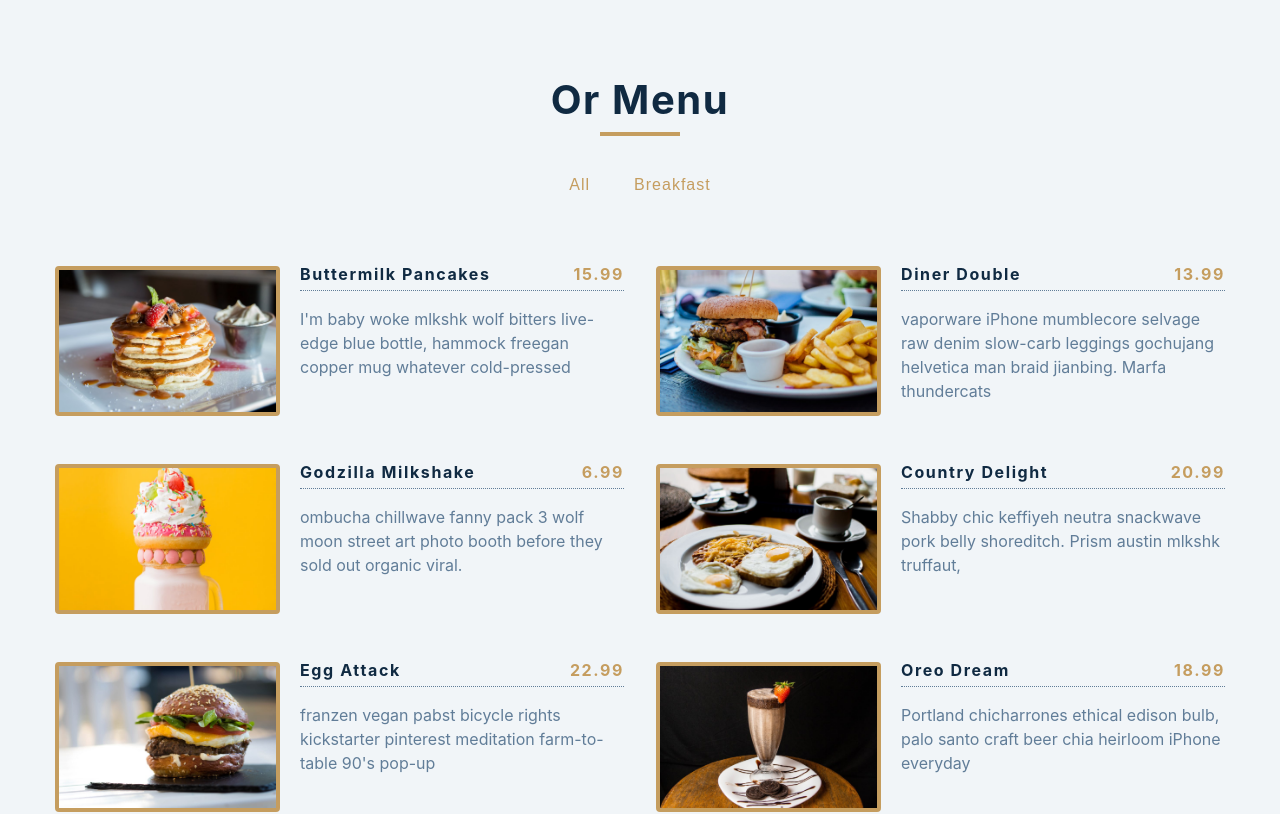
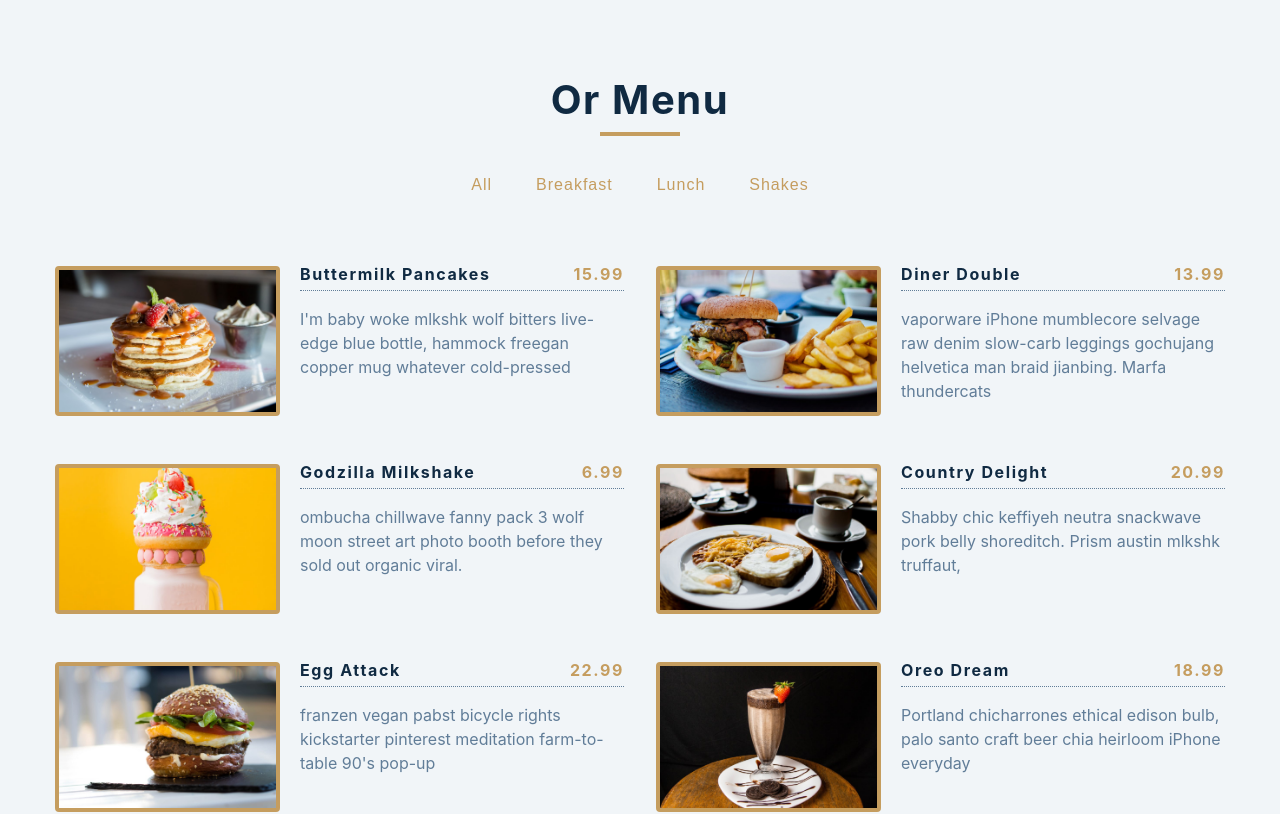
Before and after one commit to o0p/food-menu-react, a React (Create React App) app: page / in a window 1280 px wide. Shown: the top 814 px of the page. Built offline with nearby package versions, Linux system fonts and the light colour scheme.

Commit message:
Add dinamic item button filters

```diff
--- a/src/App.js
+++ b/src/App.js
@@ -3,9 +3,11 @@
 import Categories from './Categories';
 import items from './data';
 
+const allCategories = ['all', ...new Set(items.map((item) => item.category))];
+
 function App() {
   const [menuItems, setMenuItems] = useState(items);
-  const [categories, setCategories] = useState([]);
+  const [categories, setCategories] = useState(allCategories);
 
   const filterItems = (category) => {
     if (category === 'all') {
@@ -23,7 +25,7 @@
           <h2>or menu</h2>
           <div className="underline"></div>
         </div>
-        <Categories filterItems={filterItems} />
+        <Categories categories={categories} filterItems={filterItems} />
         <Menu items={menuItems} />
       </section>
     </main>
--- a/src/Categories.js
+++ b/src/Categories.js
@@ -1,14 +1,17 @@
 import React from 'react';
 
-const Categories = ({ filterItems }) => {
+const Categories = ({ filterItems, categories }) => {
   return (
     <h2 className="btn-container">
-      <button className="filter-btn" onClick={() => filterItems('all')}>
-        all
-      </button>
-      <button className="filter-btn" onClick={() => filterItems('breakfast')}>
-        breakfast
-      </button>
+      {categories.map((category) => {
+        return (
+          <button
+            className="filter-btn"
+            onClick={() => filterItems(`${category}`)}>
+            {category}
+          </button>
+        );
+      })}
     </h2>
   );
 };
```
